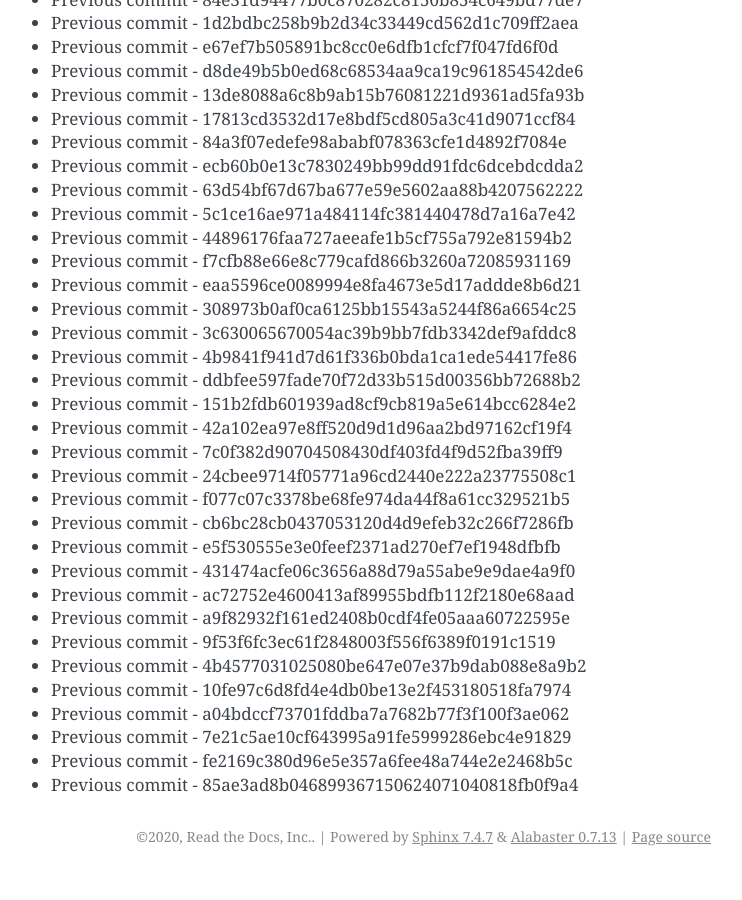
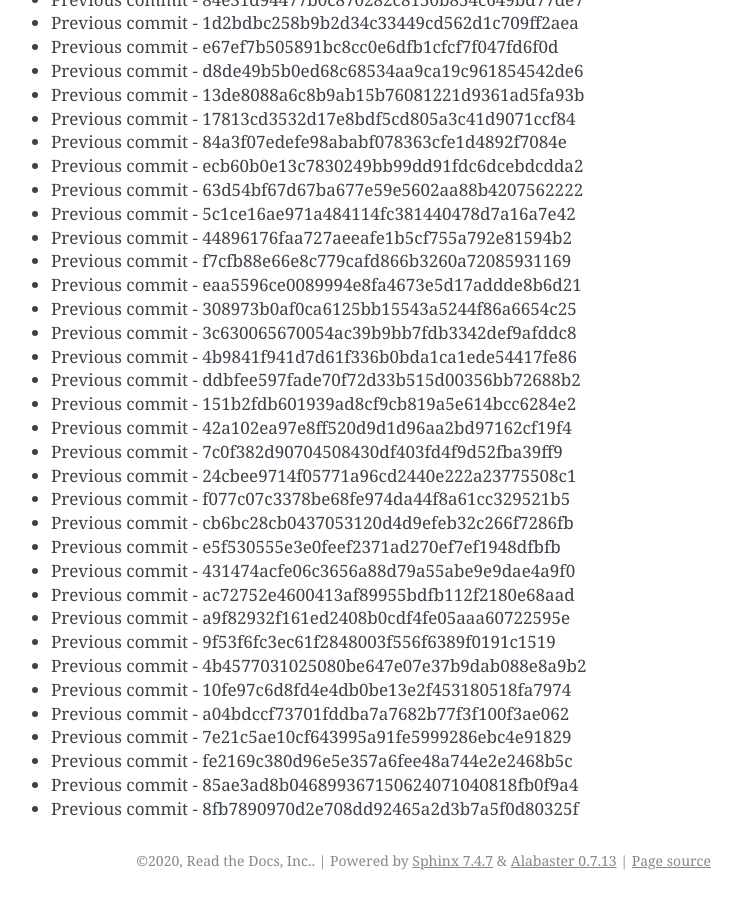
Before and after one commit to readthedocs/rtd-git-stresstest, a Sphinx documentation site: the page built from docs/updates.rst, in a window 1280 px wide and 900 px high, scrolled down 7081 px. Shown: the whole window, without its empty margins (399-1141 px from the left). Built offline with Sphinx 7.4.7, drawn with Linux system fonts in a browser that asks for light colours; before the commit the page ends 7957 px from its top, so only the background shows below that.

Commit message:
Generating commit from previous: 8fb7890970d2e708dd92465a2d3b7a5f0d80325f

```diff
--- a/docs/updates.rst
+++ b/docs/updates.rst
@@ -329,3 +329,4 @@ It can be tested for any performance characteristics.
 * Previous commit - 7e21c5ae10cf643995a91fe5999286ebc4e91829
 * Previous commit - fe2169c380d96e5e357a6fee48a744e2e2468b5c
 * Previous commit - 85ae3ad8b046899367150624071040818fb0f9a4
+* Previous commit - 8fb7890970d2e708dd92465a2d3b7a5f0d80325f
```
